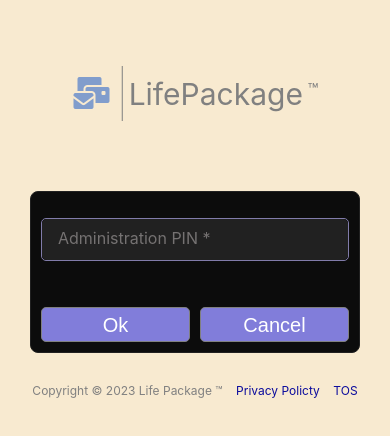
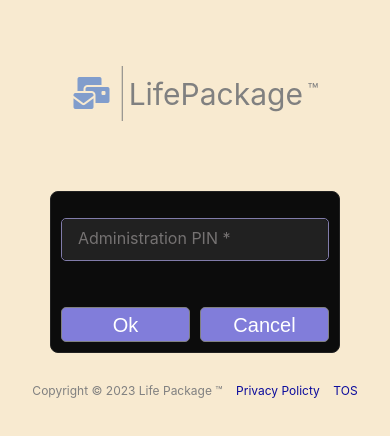
Before and after one commit to ddcroft73/life-package-fe, a React (Create React App) app: page /admin-login in a window 390 px wide. Shown: the top 436 px of the page. Built offline with nearby package versions, Linux system fonts and the light colour scheme.

Commit message:
fixed admin login width issue on mobile.

```diff
--- a/src/components/AdminLogin.js
+++ b/src/components/AdminLogin.js
@@ -170,7 +170,7 @@ const AdminLogin = () => {
        <div className={fadeOut ? 'fade-out' : ''}>
 
        <Logo marginTop={50} />
-          <Box style={{marginTop: 35, width: 350, border: "none"}}>
+          <Box style={{marginTop: 35, width: 350, border: "none", paddingLeft: 30, paddingRight: 30}}>
 
              <Modal
                 show={isModalVisible}
```
